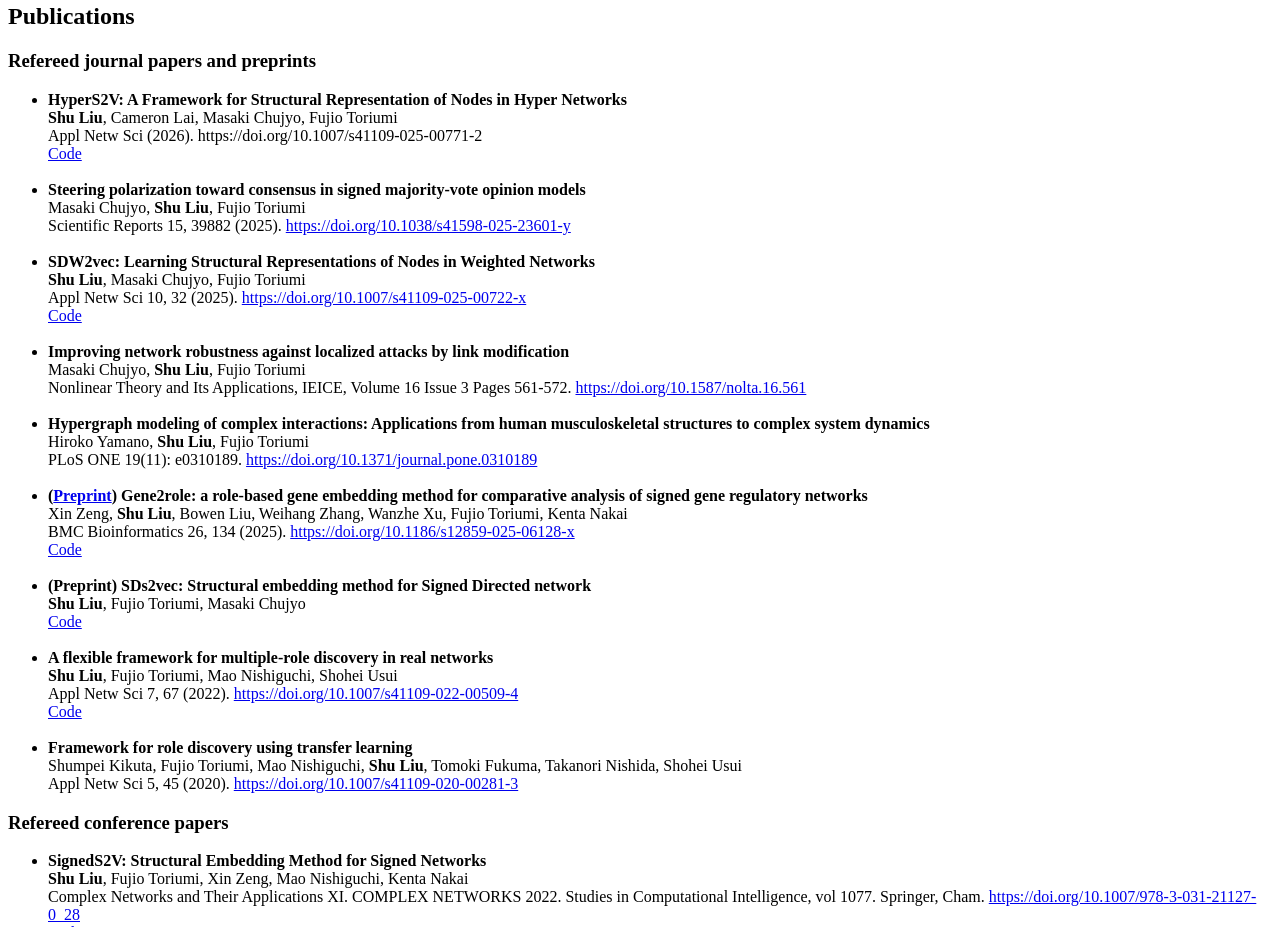
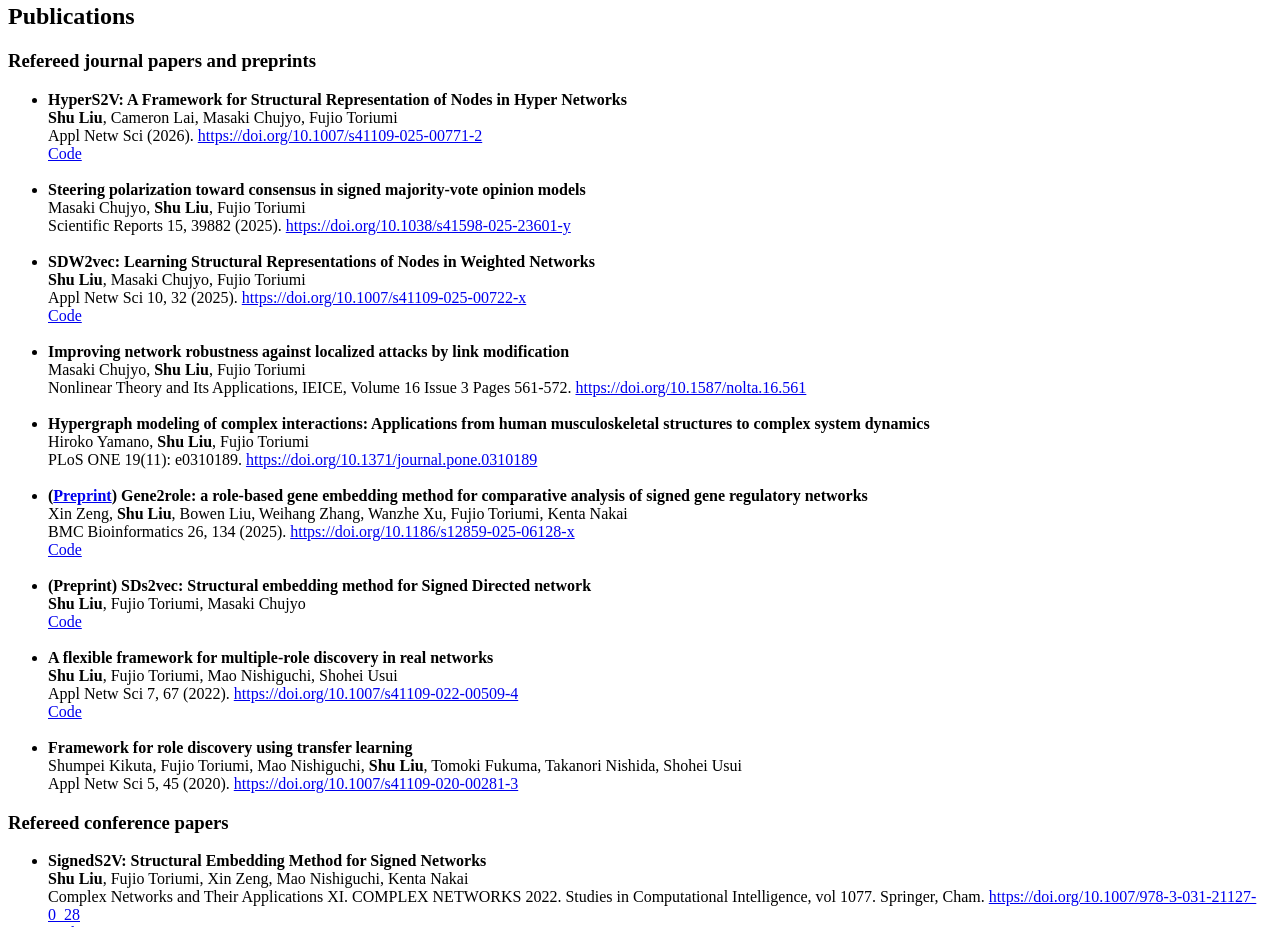
Before and after one commit to liushu2019/shuliu.github.io, a plain HTML site: page webpage_main_zh.html in a window 1280 px wide. Shown: the part 854-1781 px from the top of the page. Drawn offline with Linux system fonts and the light colour scheme.

Commit message:
Update webpage_main_zh.html

```diff
--- a/webpage_main_zh.html
+++ b/webpage_main_zh.html
@@ -79,7 +79,7 @@
       <ul>
           <li><b>HyperS2V: A Framework for Structural Representation of Nodes in Hyper Networks</b> <br>
           <b>Shu Liu</b>, Cameron Lai, Masaki Chujyo, Fujio Toriumi <br>
-          Appl Netw Sci (2026). <a herf="https://doi.org/10.1007/s41109-025-00771-2">https://doi.org/10.1007/s41109-025-00771-2</a><br>
+          Appl Netw Sci (2026). <a href="https://doi.org/10.1007/s41109-025-00771-2">https://doi.org/10.1007/s41109-025-00771-2</a><br>
           <a href="https://github.com/liushu2019/HyperS2V">Code</a>
           </li>
           <br>
```
